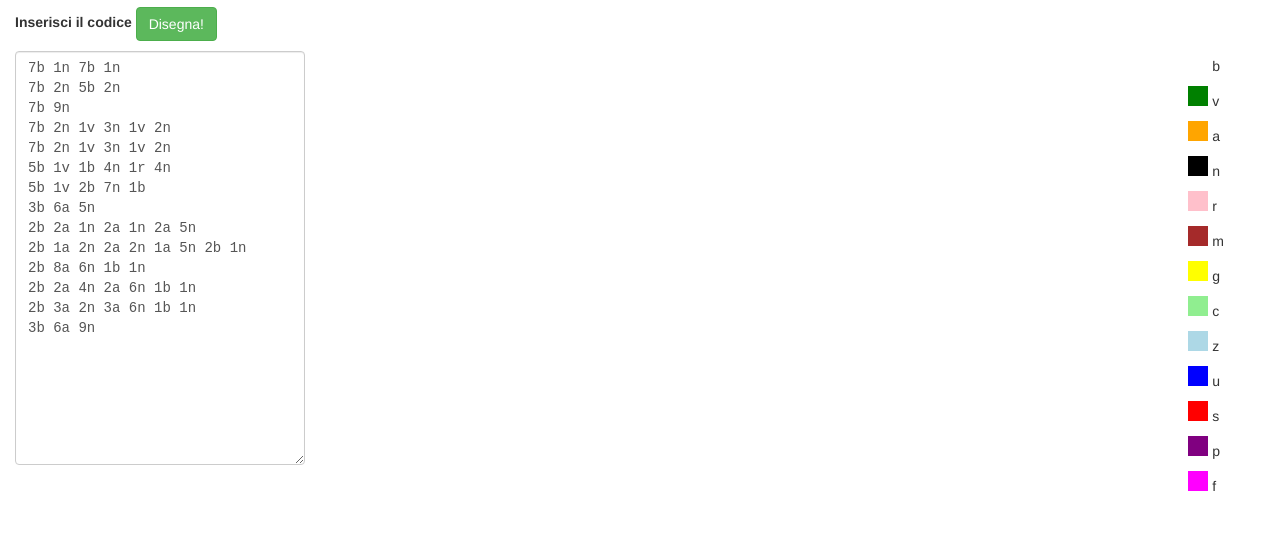
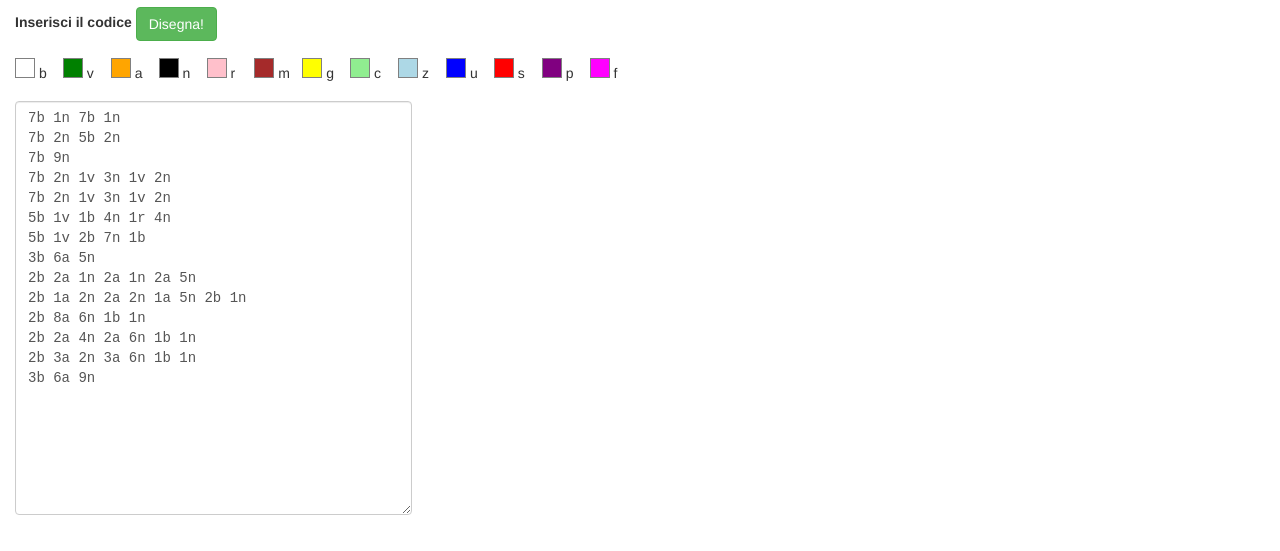
Before and after one commit to lorextera/lorextera.github.io, a plain HTML site: page PixelArtConFede/index.html in a window 1280 px wide. Shown: the part 63-614 px from the top of the page. Drawn offline with nearby package versions, Linux system fonts and the light colour scheme.

Commit message:
[dev] Legenda colori spostata in alto

```diff
--- a/PixelArtConFede/index.html
+++ b/PixelArtConFede/index.html
@@ -3,6 +3,7 @@
 <head>
   <meta charset="utf-8">
   <title>PixelArt con Fede</title>
+  <meta name="viewport" content="width=device-width, initial-scale=1">
   <link href="https://maxcdn.bootstrapcdn.com/bootstrap/3.3.7/css/bootstrap.min.css" rel="stylesheet" integrity="sha384-BVYiiSIFeK1dGmJRAkycuHAHRg32OmUcww7on3RYdg4Va+PmSTsz/K68vbdEjh4u" crossorigin="anonymous">
   <link rel="stylesheet" href="style.css">
   <script src="app.js"></script>
@@ -19,9 +20,26 @@
             <button id="disegna" type="button" class="btn btn-success">Disegna!</button>
           </p>
         </div>
+
+<div class="col-md-12 legenda">
+          <p><span class="pixel b"></span> b</p>
+          <p><span class="pixel v"></span> v</p>
+          <p><span class="pixel a"></span> a</p>
+          <p><span class="pixel n"></span> n</p>
+          <p><span class="pixel r"></span> r</p>
+          <p><span class="pixel m"></span> m</p>
+          <p><span class="pixel g"></span> g</p>
+          <p><span class="pixel c"></span> c</p>
+          <p><span class="pixel z"></span> z</p>
+          <p><span class="pixel u"></span> u</p>
+          <p><span class="pixel s"></span> s</p>
+          <p><span class="pixel p"></span> p</p>
+          <p><span class="pixel f"></span> f</p>
+        </div>
+
       </div>
       <div class="row">
-        <div class="col-md-3">
+        <div class="col-md-4">
           <textarea id="codice" class="form-control" rows=20>
 7b 1n 7b 1n
 7b 2n 5b 2n
@@ -42,21 +60,7 @@
         <div class="col-md-8">
           <section id="area"></section>
         </div>
-        <div class="col-md-1">
-          <p><span class="pixel b"></span> b</p>
-          <p><span class="pixel v"></span> v</p>
-          <p><span class="pixel a"></span> a</p>
-          <p><span class="pixel n"></span> n</p>
-          <p><span class="pixel r"></span> r</p>
-          <p><span class="pixel m"></span> m</p>
-          <p><span class="pixel g"></span> g</p>
-          <p><span class="pixel c"></span> c</p>
-          <p><span class="pixel z"></span> z</p>
-          <p><span class="pixel u"></span> u</p>
-          <p><span class="pixel s"></span> s</p>
-          <p><span class="pixel p"></span> p</p>
-          <p><span class="pixel f"></span> f</p>
-        </div>
+
       </div>
     </div>
   </form>
--- a/PixelArtConFede/style.css
+++ b/PixelArtConFede/style.css
@@ -1,9 +1,12 @@
 body {
-	x-background-color: #42a5f5;
-	x-color: white;
 }
 #area {line-height:0; background-color: white;}
 #codice {font-family: monospace;}
+
+.legenda {margin-bottom: 1em}
+.legenda p {line-height: 22px; height: 22px; width: 44px; display: inline-block; margin: .5em 0;}
+.legenda p span.pixel {border: 1px solid gray}
+
 .row {background-color: white}
 span.pixel {
 	display: inline-block;
```
